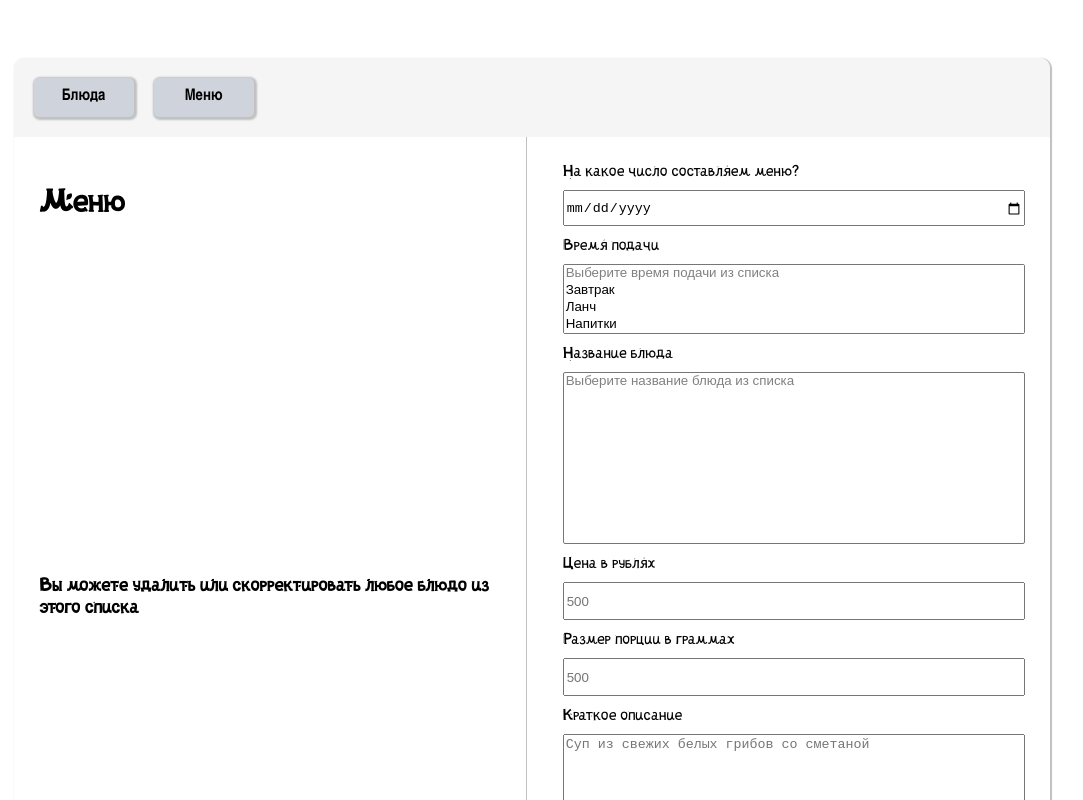
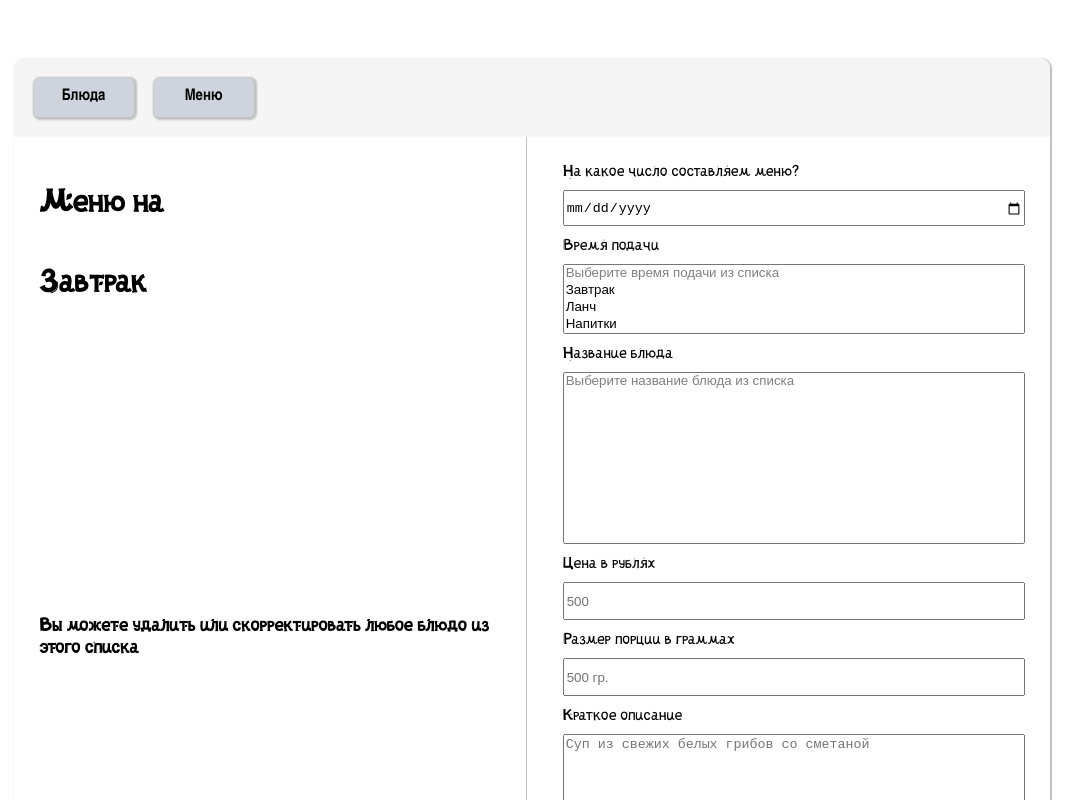
Before and after one commit to ydubovitsky/stolovaya51-react, a React (Create React App) app: page /dashboard/menu in a window 1280 px wide. Shown: the top 800 px of the page, without its empty margins (108-1191 px from the left). Built offline with nearby package versions, Linux system fonts and the light colour scheme.

Commit message:
Immer added + logic and data structure of the MenuSubpga redesigned fully

```diff
--- a/package.json
+++ b/package.json
@@ -18,6 +18,7 @@
     "@types/react": "^18.0.27",
     "@types/react-dom": "^18.0.10",
     "axios": "^1.2.3",
+    "immer": "^9.0.18",
     "react": "^18.2.0",
     "react-dom": "^18.2.0",
     "react-redux": "^8.0.5",
--- a/src/app/pages/dashboard/subpages/menu/menu.subpage.tsx
+++ b/src/app/pages/dashboard/subpages/menu/menu.subpage.tsx
@@ -1,41 +1,50 @@
+import produce from "immer";
+import { faTrashCan } from "@fortawesome/free-solid-svg-icons";
+import { FontAwesomeIcon } from "@fortawesome/react-fontawesome";
+import { useState } from "react";
+import { useDispatch } from "react-redux";
+import { useAppSelector } from "../../../../../redux/hooks";
+import {
+  MealItemInterface,
+  mealsItemArraySelector,
+} from "../../../../../redux/meal/meal.slice";
+import { createNewMenuAsync } from "../../../../../redux/menu/menu.slice";
 import AtomicButtonComponent from "../../../../common/atomic-components/atomic-button/atomic-button.component";
 import styles from "./menu.module.css";
-import { FontAwesomeIcon } from "@fortawesome/react-fontawesome";
-import { faEdit, faTrashCan } from "@fortawesome/free-solid-svg-icons";
-import { useDispatch } from "react-redux";
-import {
-  MealItemInterface,
-  createNewMealAsync,
-  getAllMealsAsync,
-  mealsItemArraySelector,
-} from "../../../../../redux/meal/meal.slice";
-import {
-  createNewMenuAsync
-} from "../../../../../redux/menu/menu.slice";
-import { useAppSelector } from "../../../../../redux/hooks";
-import { useState } from "react";
-import { current } from "@reduxjs/toolkit";
-
 interface MenuInterface {
   date?: Date;
-  menuListEntities: MenuListEntityInterface;
+  menuEntities: MenuEntityInterface[];
 }
 
-interface MenuListEntityInterface {
-  mealTime?: string | any;
-  [x: string]: any;
+interface MenuEntityInterface {
+  name: string;
+  menuItems: MenuItemInterface[];
 }
 
 interface MenuItemInterface {
   date?: Date;
-  mealTime: string;
+  mealTime?: string;
   mealItem?: MealItemInterface;
   cost?: number;
-  portionSize?: number;
+  portion?: string;
   description?: string;
 }
 
-const MenuSubpage: React.FC = () => {
+//! Init state for menu component
+const menuInitState: MenuInterface = {
+  menuEntities: [
+    {
+      name: "Завтрак",
+      menuItems: [],
+    },
+  ],
+};
+
+/**
+ * MenuSabpage component!
+ * @returns
+ */
+const MenuSubpage: React.FC = (): JSX.Element => {
   const dispatch = useDispatch();
   const mealsItemArray: MealItemInterface[] = useAppSelector(
     mealsItemArraySelector
@@ -43,49 +52,55 @@ const MenuSubpage: React.FC = () => {
 
   //!TODO Улучшить это
   const [menuItem, setMenuItem] = useState<MenuItemInterface>({ mealTime: "" });
-  const [menu, setMenu] = useState<MenuInterface>({ menuListEntities: {} });
+  //!TODO Избавиться от menuInitState
+  const [menu, setMenu] = useState<MenuInterface>(menuInitState);
 
-  const addMenuListItemToMenuHandler = () => {
-    const spreadMenuListEntitiesIfExists = (): MenuListEntityInterface => {
-      if (menu.menuListEntities[menuItem.mealTime] != undefined) {
-        return [...menu.menuListEntities[menuItem.mealTime], menuItem];
-      } else {
-        return [menuItem];
+  const addMenuListItemToMenuHandler = (): void => {
+    setMenu(
+      produce((draft) => {
+        draft.date = menuItem.date;
+        const idx: number = draft.menuEntities.findIndex(
+          (entity) => entity.name === menuItem.mealTime
+        );
+        if (idx > -1 && menuItem.mealItem !== undefined) {
+          draft.menuEntities[idx].menuItems.push({
+            cost: menuItem.cost,
+            portion: menuItem.portion,
+            mealItem: menuItem.mealItem,
+          });
         }
-    };
-
-    setMenu({
-      ...menu,
-      date: menuItem.date,
-      menuListEntities: {
-        ...menu.menuListEntities,
-        [menuItem.mealTime]: spreadMenuListEntitiesIfExists(),
+        if (idx === -1 && menuItem.mealTime !== undefined) {
+          draft.menuEntities.push({
+            name: menuItem.mealTime,
+            menuItems: [
+              {
+                cost: menuItem.cost,
+                portion: menuItem.portion,
+                mealItem: menuItem.mealItem,
               },
+            ],
           });
+        }
+      })
+    );
   };
 
   const deleteMenuItemFromStateHandler = (
     mealTime: string,
-    id: number | undefined
+    menuItemIdx: number
   ): void => {
-    if (id !== undefined) {
-      const mealTimeArray = menu.menuListEntities[mealTime].filter(
-        (item: any) => item.mealItem.id !== id
+    setMenu(
+      produce((draft) => {
+        draft.menuEntities
+          .filter((entity) => entity.name === mealTime)[0]
+          .menuItems.splice(menuItemIdx, 1);
+      })
     );
-      setMenu({
-        ...menu,
-        date: menuItem.date,
-        menuListEntities: {
-          ...menu.menuListEntities,
-          [mealTime]: [...mealTimeArray],
-        },
-      });
-    }
   };
 
   const onMenuItemChangeHandler = (
     name: string,
-    arg: MealItemInterface | Date | number | string
+    arg: MealItemInterface | Date | string | number
   ): void => {
     setMenuItem({
       ...menuItem,
@@ -93,7 +108,7 @@ const MenuSubpage: React.FC = () => {
     });
   };
 
-  const showMealItemSelectElement = () => (
+  const showMealItemSelectElement = (): JSX.Element => (
     <select multiple size={10} name="mealId">
       <option disabled>Выберите название блюда из списка</option>
       {mealsItemArray.map((mealItem) => (
@@ -107,7 +122,7 @@ const MenuSubpage: React.FC = () => {
     </select>
   );
 
-  const showMealTimeSelectElement = () => (
+  const showMealTimeSelectElement = (): JSX.Element => (
     <select multiple name="mealTime">
       <option disabled>Выберите время подачи из списка</option>
       {Array.of("Завтрак", "Ланч", "Напитки", "Полуфабрикаты", "Остальное").map(
@@ -126,32 +141,39 @@ const MenuSubpage: React.FC = () => {
   console.log(menuItem);
   console.log(menu);
 
-  const showMenuListElements = () =>
-    Object.keys(menu.menuListEntities).map((mealTimeName) => (
+  const showMenuListContainerElement = (): JSX.Element => {
+    const showCurrentDate = (): JSX.Element => (
+      <h1>
+        Меню на{" "}
+        {menu.date !== undefined
+          ? menu.date.toLocaleString().split(",")[0]
+          : ""}
+      </h1>
+    );
+
+    return (
+      <>
+        {showCurrentDate()}
+        <div className={styles["menu-list"]}>
+          {menu.menuEntities.map((entity) => (
             <div className={styles["menu-list-item"]}>
-        <h1>{mealTimeName}</h1>
-        {/* //!TODO Исправить, any -> неверный тип */}
-        {menu.menuListEntities[mealTimeName].map((item: any) => (
+              <h1>{entity.name}</h1>
+              {entity.menuItems.map((menuItem, idx) => (
                 <div className={styles["meal-list-item"]}>
-            <p>{item.mealItem !== undefined ? item.mealItem.name : ""}</p>
-            <p>{item.cost} р.</p>
-            <p>{item.weight} гр.</p>
+                  <p>{menuItem.mealItem?.name}</p>
+                  <p>{menuItem.cost} р.</p>
+                  <p>{menuItem.portion}</p>
                   <FontAwesomeIcon
                     icon={faTrashCan}
                     onClick={() =>
-                deleteMenuItemFromStateHandler(mealTimeName, item.mealItem?.id)
+                      deleteMenuItemFromStateHandler(entity.name, idx)
                     }
                   />
                 </div>
               ))}
             </div>
-    ));
-
-  return (
-    <div className={styles["container"]}>
-      <div className={styles["menu-list-container"]}>
-        <h1>Меню</h1>
-        <div className={styles["menu-list"]}>{showMenuListElements()}</div>
+          ))}
+        </div>
         <h3>
           Вы можете удалить или скорректировать любое блюдо из этого списка
         </h3>
@@ -159,16 +181,22 @@ const MenuSubpage: React.FC = () => {
           name="Сохранить меню"
           clickFunction={() => dispatch(createNewMenuAsync(menu))}
         />
+      </>
+    );
+  };
+
+  return (
+    <div className={styles["container"]}>
+      <div className={styles["menu-list-container"]}>
+        {showMenuListContainerElement()}
       </div>
       <div className={styles["create-new-daily-menu-form"]}>
         <label htmlFor="date">На какое число составляем меню?</label>
         <input
           type="date"
           name="date"
-          id=""
-          placeholder="500"
           onChange={(e) =>
-            onMenuItemChangeHandler("date", new Date(e.timeStamp))
+            onMenuItemChangeHandler("date", new Date(e.target.value))
           }
         />
 
@@ -186,12 +214,12 @@ const MenuSubpage: React.FC = () => {
           placeholder="500"
         />
 
-        <label htmlFor="weight">Размер порции в граммах</label>
+        <label htmlFor="portion">Размер порции в граммах</label>
         <input
-          type="number"
-          name="weight"
-          onChange={(e) => onMenuItemChangeHandler("weight", e.target.value)}
-          placeholder="500"
+          type="string"
+          name="portion"
+          onChange={(e) => onMenuItemChangeHandler("portion", e.target.value)}
+          placeholder="500 гр."
         />
 
         <label htmlFor="description">Краткое описание</label>
```
Also changed, not shown: 1 other file (tests, documents, lock files or other folders). Lines whose indentation alone changed are shown as unchanged.
